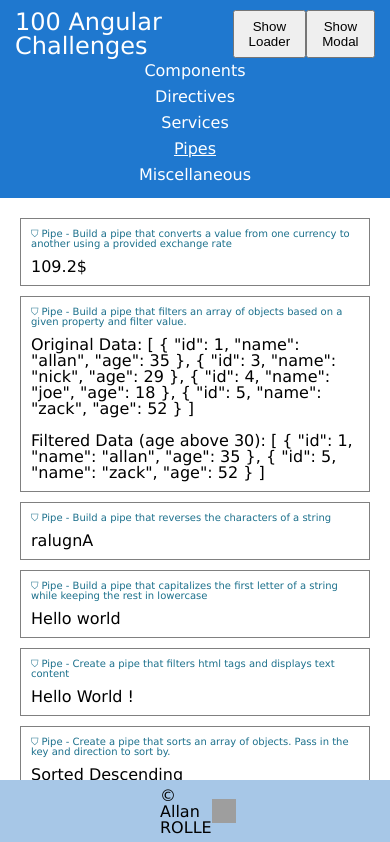
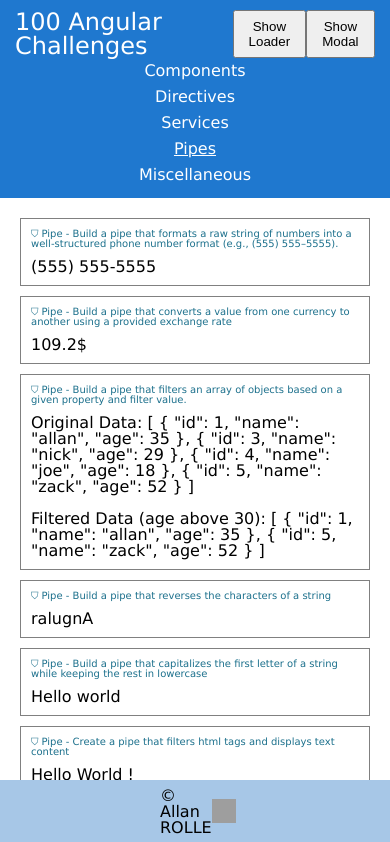
Before and after one commit to Portfolio-Allan-Rolle/100AngularChallenges, an Angular app: page /pipes in a window 390 px wide. Shown: the top 842 px of the page. Built offline with nearby package versions, Linux system fonts and the light colour scheme; grey boxes are pictures that could not be loaded.

Commit message:
phone number formatter pipe complete

```diff
--- /dev/null
+++ b/src/app/pipes/phone-number-formatter.pipe.ts
@@ -0,0 +1,15 @@
+import { Pipe, PipeTransform } from '@angular/core';
+
+@Pipe({
+  name: 'phoneNumberFormatter',
+})
+export class PhoneNumberFormatterPipe implements PipeTransform {
+  transform(value: string): string {
+    if (!value || value.length !== 10) {
+      throw new Error('A value must be provided !');
+    }
+    return value
+      .replace(/\D+/g, '')
+      .replace(/(\d{3})(\d{3})(\d{4})/, '($1) $2-$3');
+  }
+}
--- a/src/app/routes/pipes-documentation/pipes-documentation.component.html
+++ b/src/app/routes/pipes-documentation/pipes-documentation.component.html
@@ -1,3 +1,11 @@
+<app-container
+  [title]="
+    'Pipe - Build a pipe that formats a raw string of numbers into a well-structured phone number format (e.g., (555) 555–5555).'
+  "
+>
+  <p>{{ phoneNumberFormatterData | phoneNumberFormatter }}</p>
+</app-container>
+
 <app-container
   [title]="
     'Pipe - Build a pipe that converts a value from one currency to another using a provided exchange rate'
--- a/src/app/routes/pipes-documentation/pipes-documentation.component.ts
+++ b/src/app/routes/pipes-documentation/pipes-documentation.component.ts
@@ -13,10 +13,12 @@
 import { ReverseStringPipe } from '../../pipes/reverse-string.pipe';
 import { FilterArrayPipe } from '../../pipes/filter-array.pipe';
 import { CurrencyConverterPipe } from '../../pipes/currency-converter.pipe';
+import { PhoneNumberFormatterPipe } from '../../pipes/phone-number-formatter.pipe';
 
 @Component({
   selector: 'app-pipes-documentation',
   imports: [
+    PhoneNumberFormatterPipe,
     CurrencyConverterPipe,
     FilterArrayPipe,
     ReverseStringPipe,
@@ -107,4 +109,5 @@
     { id: 5, name: 'zack', age: 52 },
   ];
   currencyConverterData = 95;
+  phoneNumberFormatterData = '5555555555';
 }
```
Also changed, not shown: 2 other files (tests, documents, lock files or other folders).
